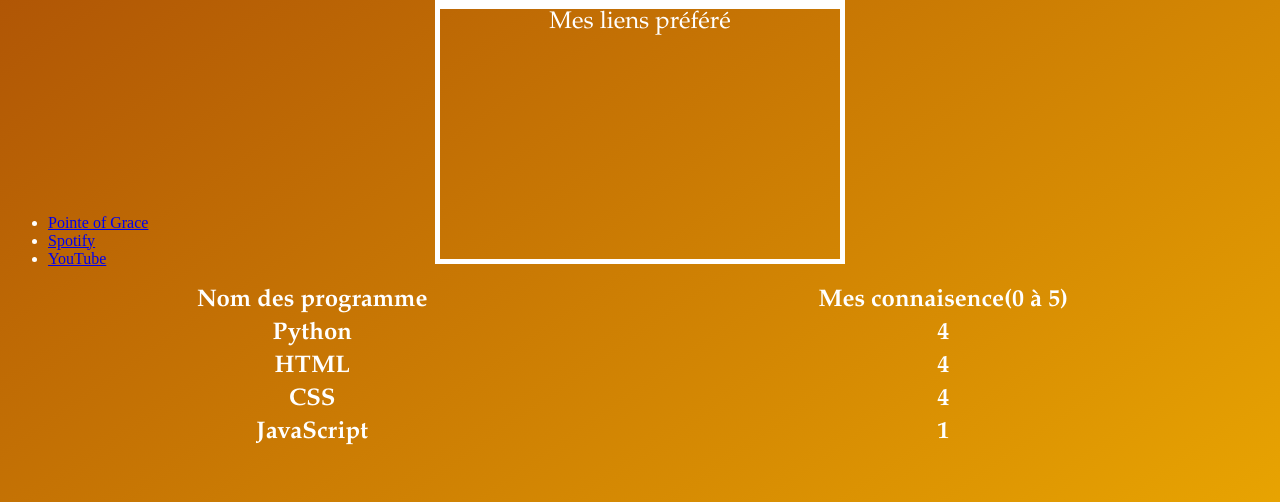
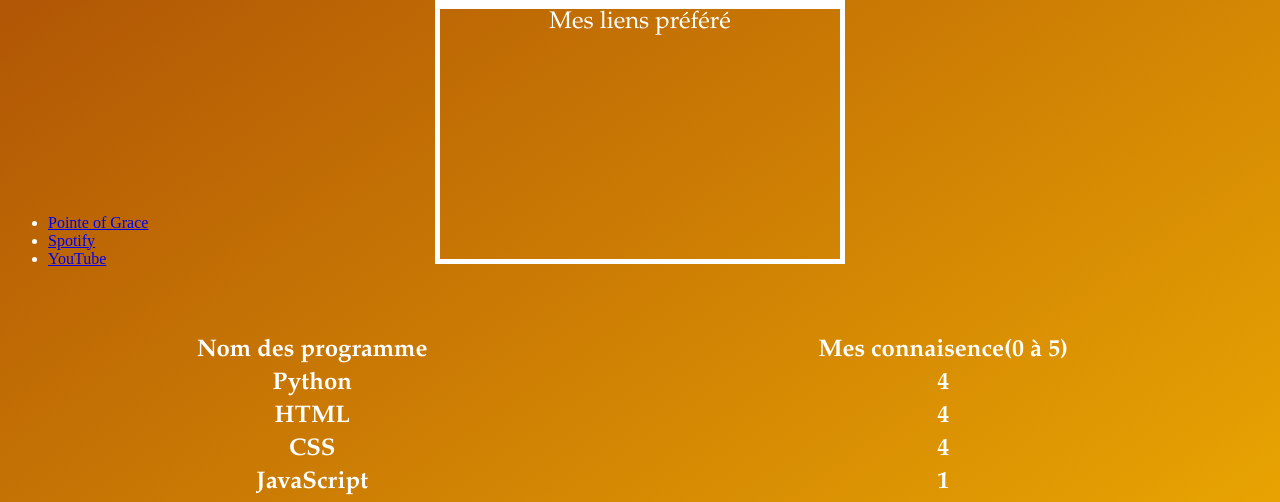
Before and after one commit to MyWebsita/MyWebsita.github.io, a plain HTML site: page biograph.html in a window 1280 px wide. Shown: the part 525-1027 px from the top of the page. Drawn offline with Linux system fonts and the light colour scheme.

Commit message:
Update style.css

```diff
--- a/css/style.css
+++ b/css/style.css
@@ -59,6 +59,7 @@ ul{
   text-align: center;
   font-size: 24px;
   color: white;
+  position: relative; top:50px;
 }
 /*Ce sont les codes qui ont stylise touts les l'arriere plan*/
 body {
```
